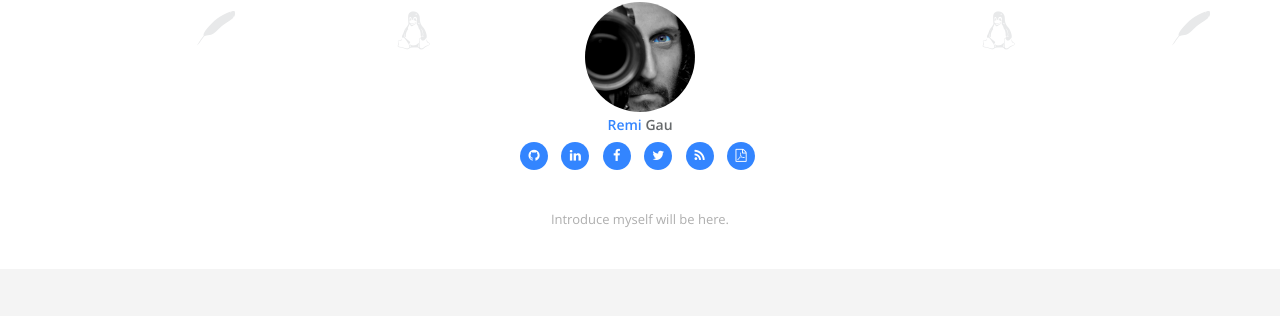
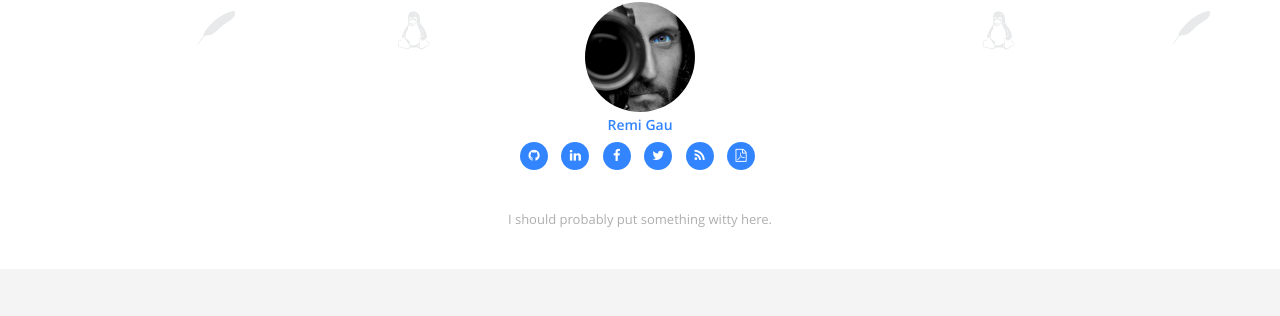
Before and after one commit to Remi-Gau/remi-gau.github.io, a Jekyll site: the page built from index.html, in a window 1280 px wide and 900 px high, scrolled down 468 px. Shown: the part 145-461 px from the top of the window. Built offline with Jekyll 4.4.1, drawn with Linux system fonts in a browser that asks for light colours.

Commit message:
Update all

```diff
--- a/_config.yml
+++ b/_config.yml
@@ -28,7 +28,7 @@ author:  # change following line to your infomation.
   skill_icon2:
     - name: fa-linux
     - name: icon-apache
-  desc: Introduce myself will be here.  # Describe yourself.
+  desc: I should probably put something witty here.  # Describe yourself.
 
 # comment
 # disqus:  # if you wanna comment feature, go to https://disqus.com/ to get your configuration; if not, comment following two lines.
--- a/_includes/sections/about.html
+++ b/_includes/sections/about.html
@@ -21,7 +21,7 @@
         <div class="col-xs-4">
             <div class="team-member wow zoomIn">
                 <img src="{{ site.author.avatar | prepend: site.baseurl }}" height="110" width="110" class="img-responsive img-circle" alt="">
-                <h4><span class="navy">{{ site.author.first_name }}</span> {{ site.author.last_name }}</h4>
+                <h4><span class="navy">{{ site.author.first_name }} {{ site.author.last_name }}</span></h4>
                 <ul class="list-inline social-icon">
                     {% if site.author.github_username %}
                     <li><a href="https://github.com/{{ site.author.github_username }}" target="blank"><i class="fa fa-github"></i></a></li>
```
